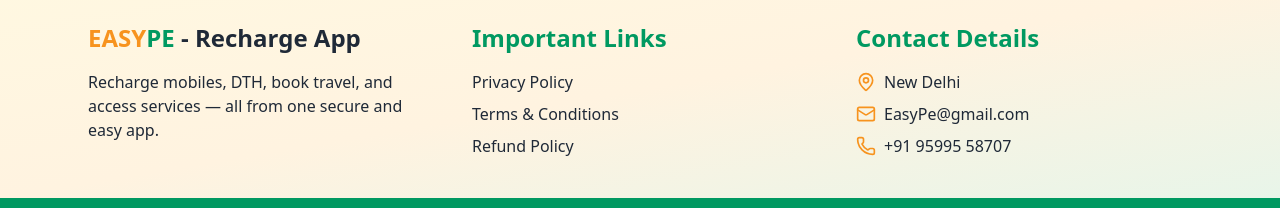
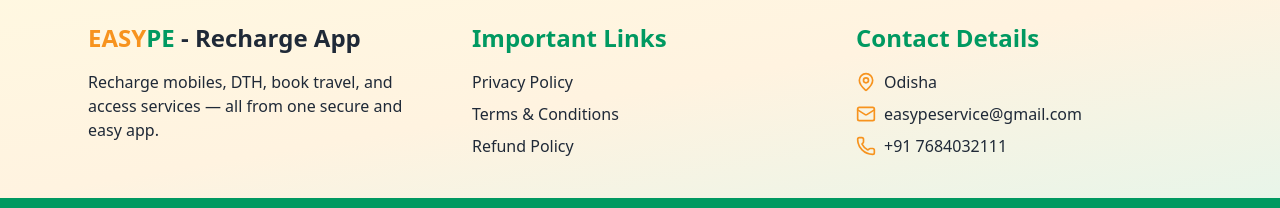
Before and after one commit to techember/easype_rechargepannel, a React (Vite) app in the folder AadyaPay-main/: page / in a window 1280 px wide. Shown: the part 3159-3367 px from the top of the page. Built offline with nearby package versions, Linux system fonts and the light colour scheme.

Commit message:
made edits in footer

```diff
--- a/AadyaPay-main/src/components/Footer.jsx
+++ b/AadyaPay-main/src/components/Footer.jsx
@@ -50,15 +50,15 @@
             <div className="space-y-2 font-medium">
               <div className="flex items-center justify-center md:justify-start space-x-2">
                 <MapPin className="w-5 h-5 text-[#F7931E]" />
-                <span>New Delhi</span>
+                <span>Odisha</span>
               </div>
               <div className="flex items-center justify-center md:justify-start space-x-2">
                 <Mail className="w-5 h-5 text-[#F7931E]" />
-                <span>EasyPe@gmail.com</span>
+                <span>easypeservice@gmail.com</span>
               </div>
               <div className="flex items-center justify-center md:justify-start space-x-2">
                 <Phone className="w-5 h-5 text-[#F7931E]" />
-                <span>+91 95995 58707</span>
+                <span>+91 7684032111</span>
               </div>
             </div>
           </div>
```
